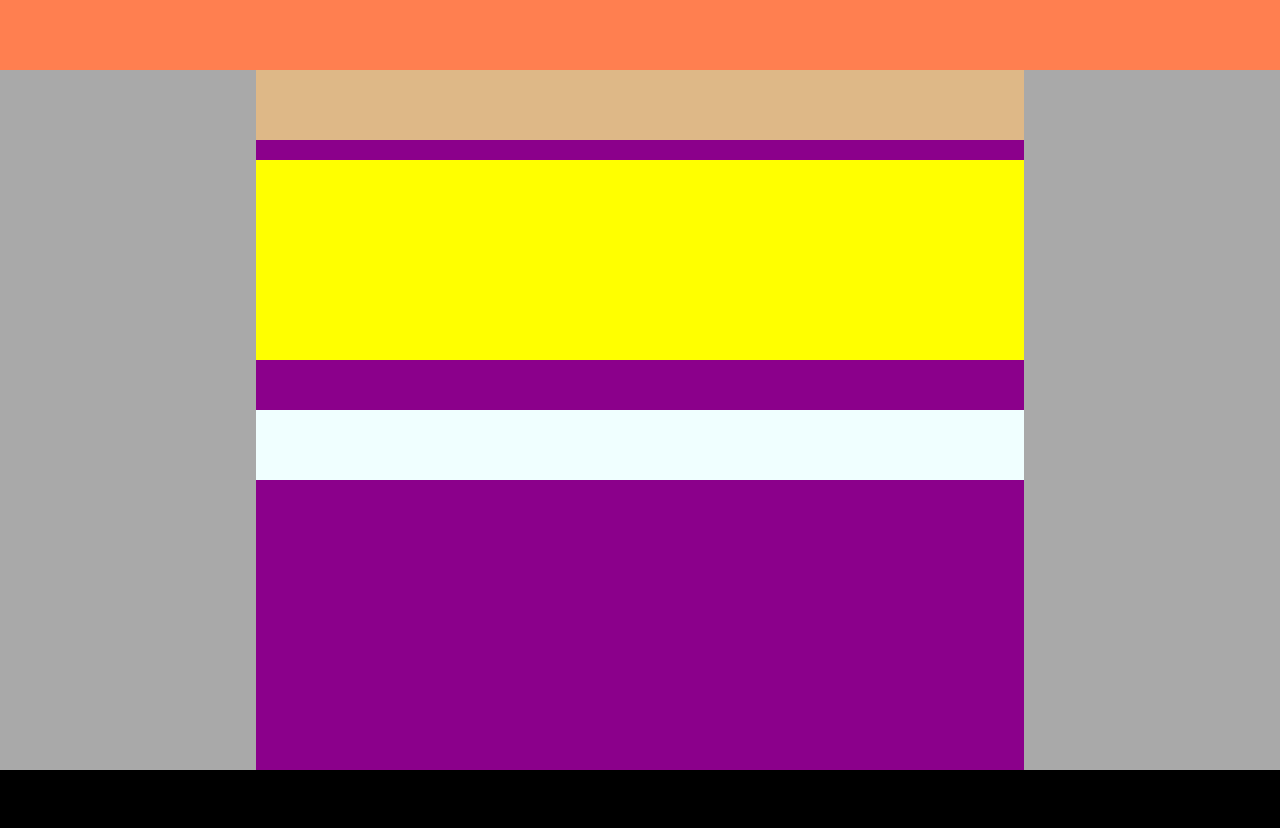
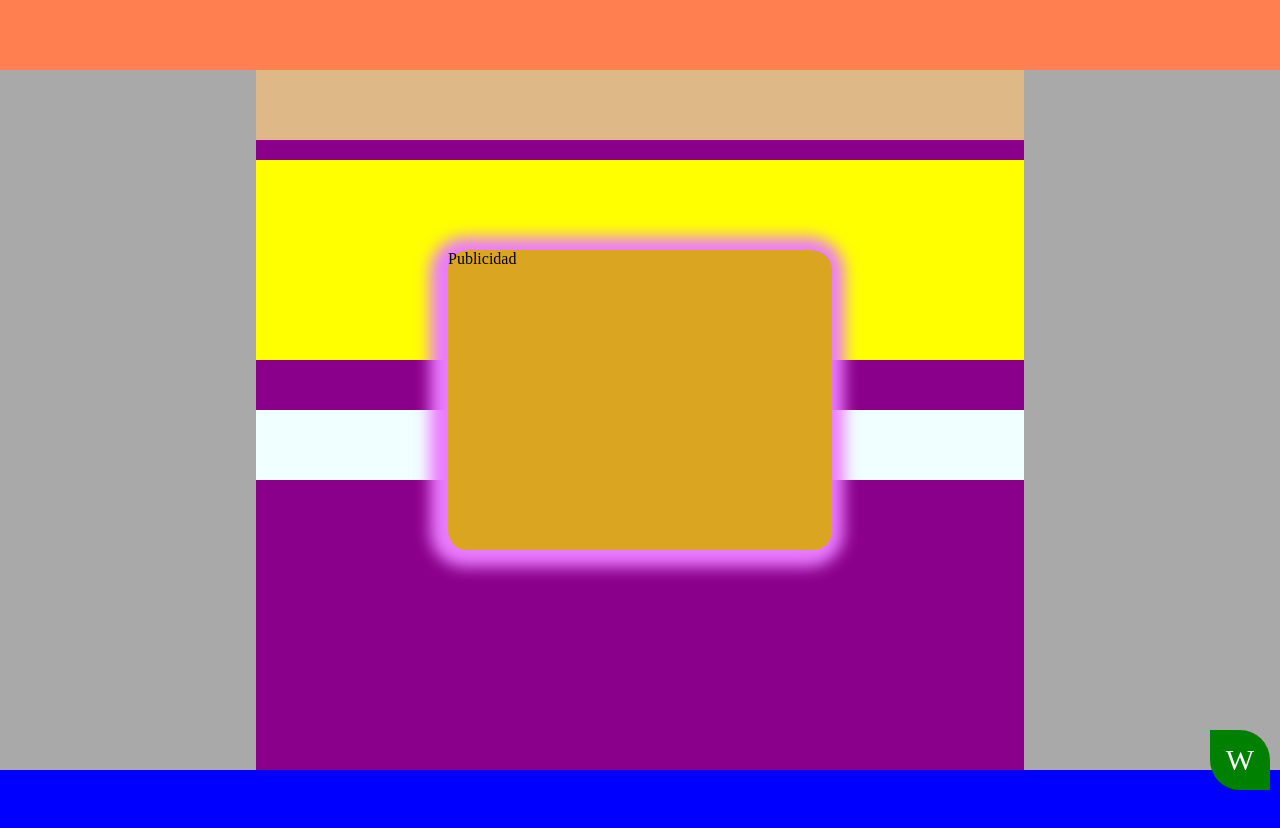
Before and after one commit to LuisaSandoval/HTML, a plain HTML site: page Prepractica/index.html in a window 1280 px wide. After the commit the page ends 800 px from the top, so only its background shows below. Drawn offline with Linux system fonts and the light colour scheme.

Commit message:
Add files via upload
Semana del 23 al 27 de noviembre.

```diff
--- a/Prepractica/estilos.css
+++ b/Prepractica/estilos.css
@@ -9,6 +9,11 @@ body{
     width: 100%;
     height: 70px;
     background-color: coral;
+    position:  fixed;
+    top:0px;
+    left:0px;
+    z-index: 2;
+
 }
 #nav,#aside{
     width: 20%;
@@ -18,6 +23,9 @@ body{
 }
 #central{
     height: 700px;
+    margin-top: 70px;
+    float:left;
+    width: 100%;
 }
 #section{
     width: 60%;
@@ -43,3 +51,29 @@ body{
     height: 70px;
     background-color: black;
 }
+#whats{
+    width:60px;
+    height: 60px;
+    border-bottom-left-radius: 30px;
+    border-top-right-radius: 30px;
+    position: fixed;
+    background-color: green;
+    bottom:10px;
+    right:10px;
+    text-align: center;
+    font-size: 30px;
+    line-height: 2;
+    color:white;
+    z-index: 3;
+}
+#anu{
+    width: 30%;
+    height: 300px;
+    border-radius: 20px;
+    background-color: goldenrod;
+    position: absolute;
+    top: 250px;
+    left:35%;
+   -webkit-box-shadow: -3px 2px 15px 15px #EA7BFF;
+    box-shadow: -3px 2px 15px 15px #EA7BFF;
+}
--- a/Prepractica/index.html
+++ b/Prepractica/index.html
@@ -19,5 +19,7 @@
     </div>
     <div id="footer2">
     </div>
+    <div id="whats"> W</div>
+    <div id="anu">Publicidad</div>
 </body>
 </html>
```
